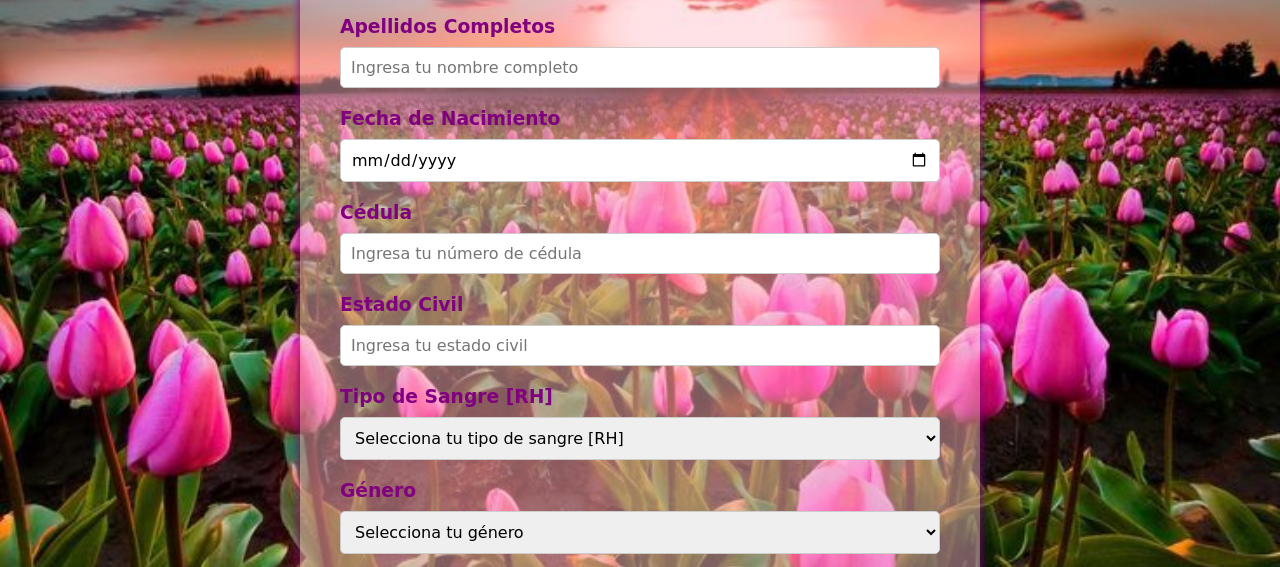
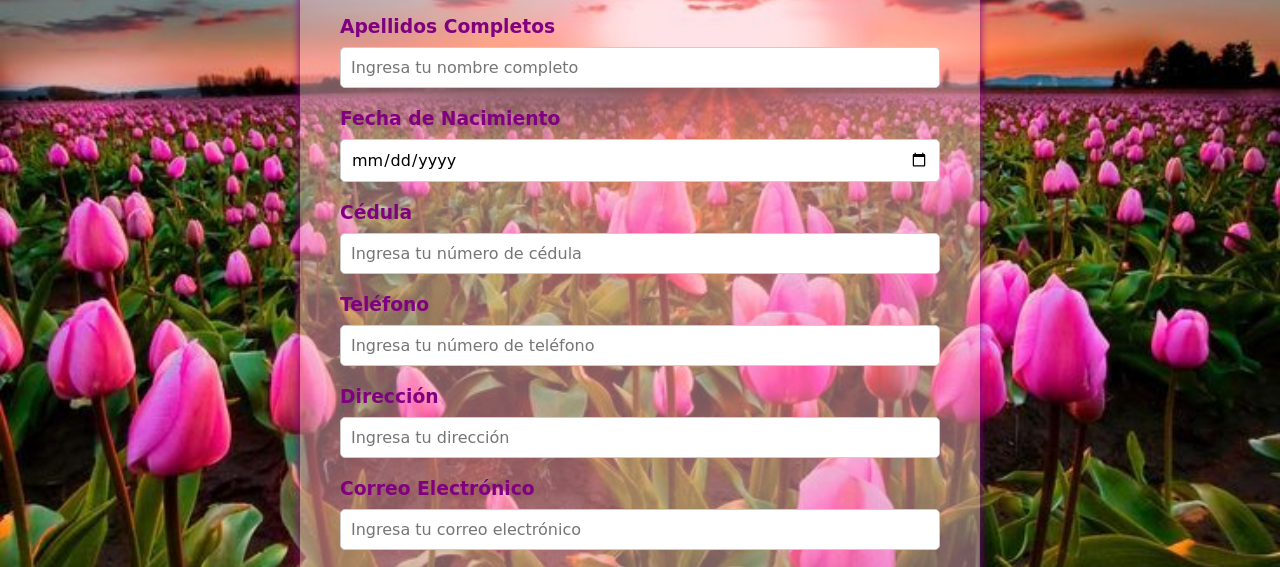
Before and after one commit to LauGR26/LauGR26.github.io, a plain HTML site: page Templates/Registrarse.html in a window 1280 px wide. Shown: the part 197-764 px from the top of the page. Drawn offline with Linux system fonts and the light colour scheme.

Commit message:
Add files via upload

```diff
--- a/Templates/Registrarse.html
+++ b/Templates/Registrarse.html
@@ -35,35 +35,6 @@
                     <div class="form-group">
                         <h3>Cédula</h3>
                         <input type="text" id="edtcc" class="form-control" placeholder="Ingresa tu número de cédula" required>
-                    </div>
-                    <div class="form-group">
-                        <h3>Estado Civil</h3>
-                        <input type="text" id="edtstc" class="form-control" placeholder="Ingresa tu estado civil" required>
-                    </div>
-                    <div class="form-group">
-                        <h3>Tipo de Sangre [RH]</h3>
-                        <select id="edtrh" class="form-control" required>
-                            <option value="" selected disabled>Selecciona tu tipo de sangre [RH]</option>
-                            <option value="A+">A+</option>
-                            <option value="A-">A-</option>
-                            <option value="B+">B+</option>
-                            <option value="B-">B-</option>
-                            <option value="AB+">AB+</option>
-                            <option value="AB-">AB-</option>
-                            <option value="O+">O+</option>
-                            <option value="O-">O-</option>
-                            <option value="">Ninguno</option> <!-- Nueva opción vacía -->
-                        </select>
-                    </div>
-                    <div class="form-group">
-                        <h3>Género</h3>
-                        <select id="edtgnr" class="form-control" required>
-                            <option value="" selected disabled>Selecciona tu género</option>
-                            <option value="Masculino">Masculino</option>
-                            <option value="Femenino">Femenino</option>
-                            <option value="Otro">Otro</option>
-                            <option value="">Ninguno</option> <!-- Nueva opción vacía -->
-                        </select>
                     </div>
                     <div class="form-group">
                         <h3>Teléfono</h3>
```
Also changed, not shown: Templates/viewproducts.html (+0 -15 lines).
